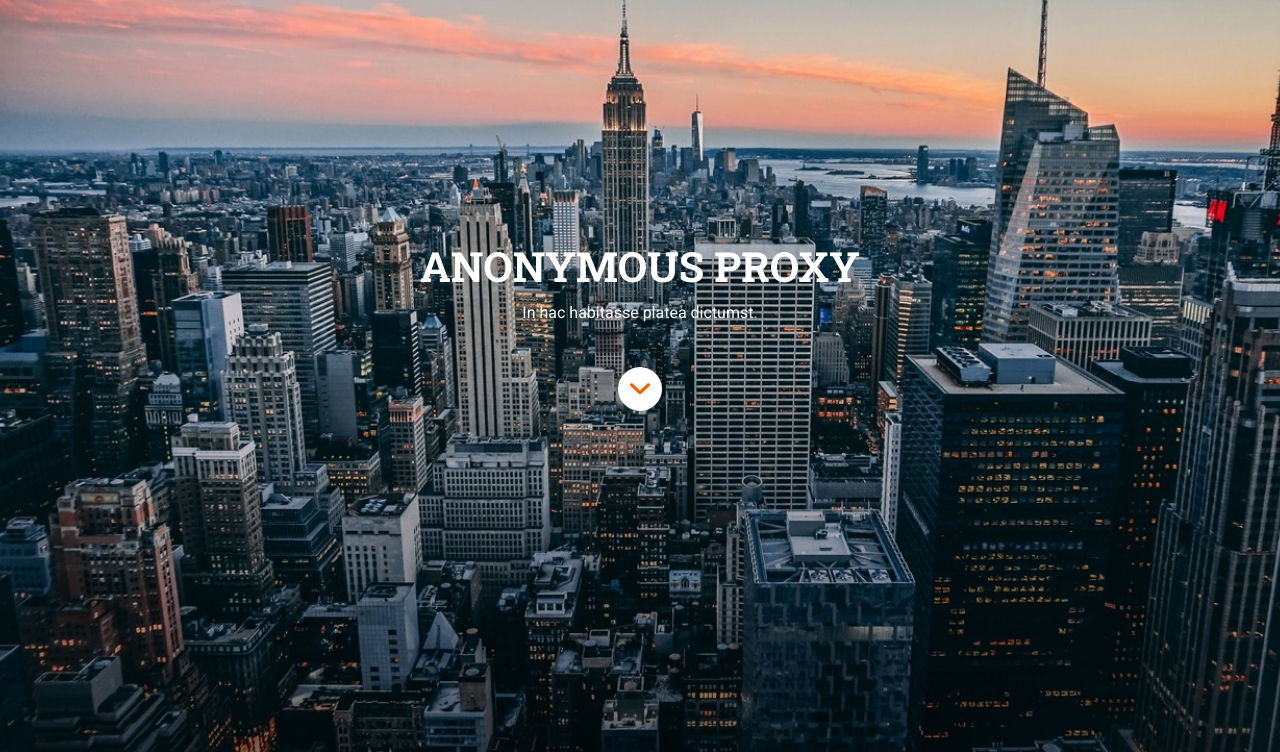
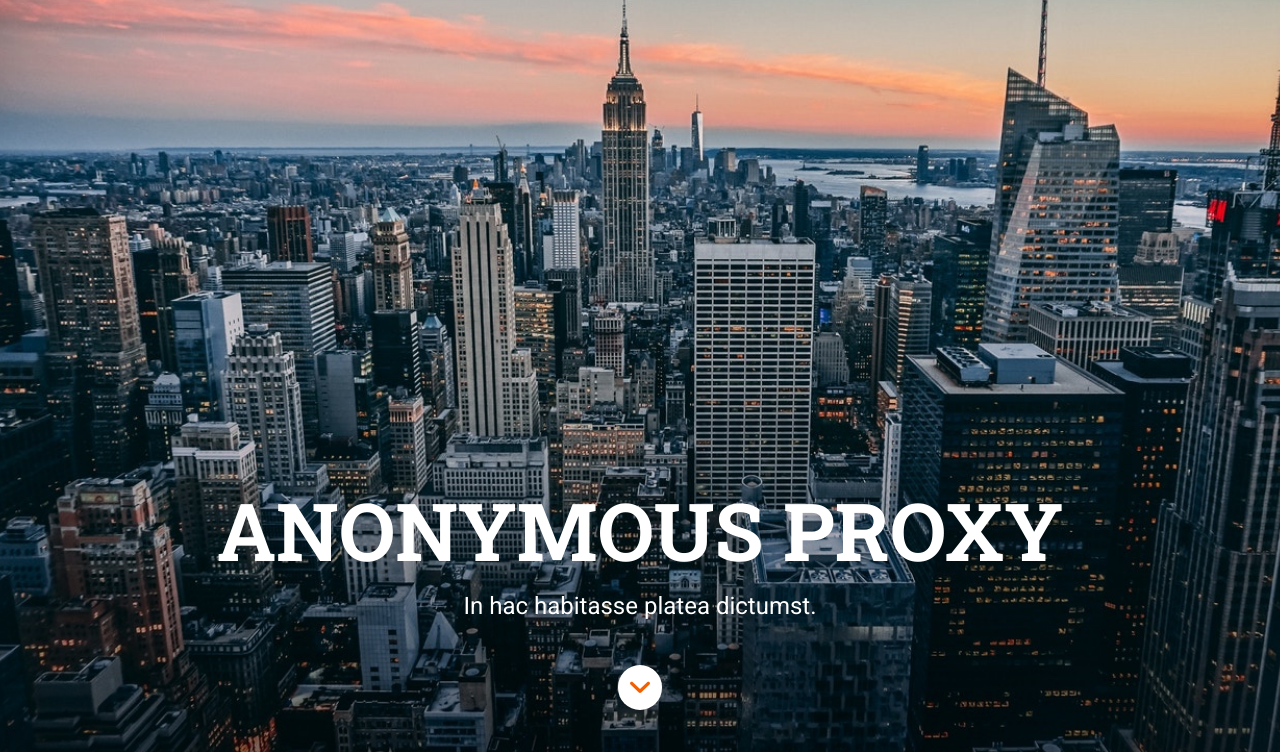
Before and after one commit to Adalab/modulo-1-evaluacion-final-yosiris-m, a website: page docs/index.html in a window 1280 px wide. Shown: the part 45-797 px from the top of the page. Drawn offline with Linux system fonts and the light colour scheme.

Commit message:
added tablet design to header section

```diff
--- a/src/scss/layout/_header.scss
+++ b/src/scss/layout/_header.scss
@@ -16,15 +16,20 @@
   display: flex;
   flex-direction: column;
   align-items: center;
+  justify-content: flex-end;
   text-align: center;
 
   & .title1 {
     color: $color-title;
-    padding: 17.7rem 0.98rem 0.6rem 0.98rem;
+    padding: 0 0.98rem 0.6rem 0.98rem;
     font-family: $font-title;
     font-weight: 25rem;
     font-size: 2.6rem;
     text-transform: uppercase;
+
+    @media all and (min-width: 768px) {
+      font-size: 5rem;
+    }
   }
 }
 
@@ -36,6 +41,10 @@
   text-align: center;
   justify-content: center;
   text-align: center;
+
+  @media all and (min-width: 768px) {
+    font-size: 1.5rem;
+  }
 }
 
 .scroll {
@@ -46,6 +55,11 @@
   display: flex;
   justify-content: center;
   margin-top: 2.8rem;
+  margin-bottom: 3.313rem;
+
+  @media all and (min-width: 768px) {
+    margin-bottom: 2.813rem;
+  }
 }
 
 .scroll img {
```
Also changed, not shown: docs/assets/css/main.css.
